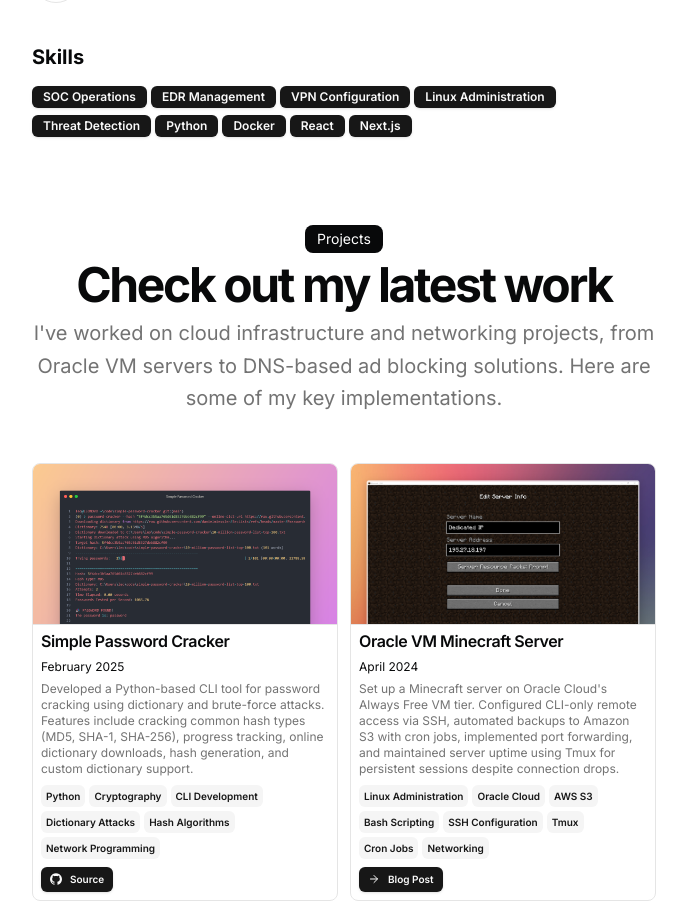
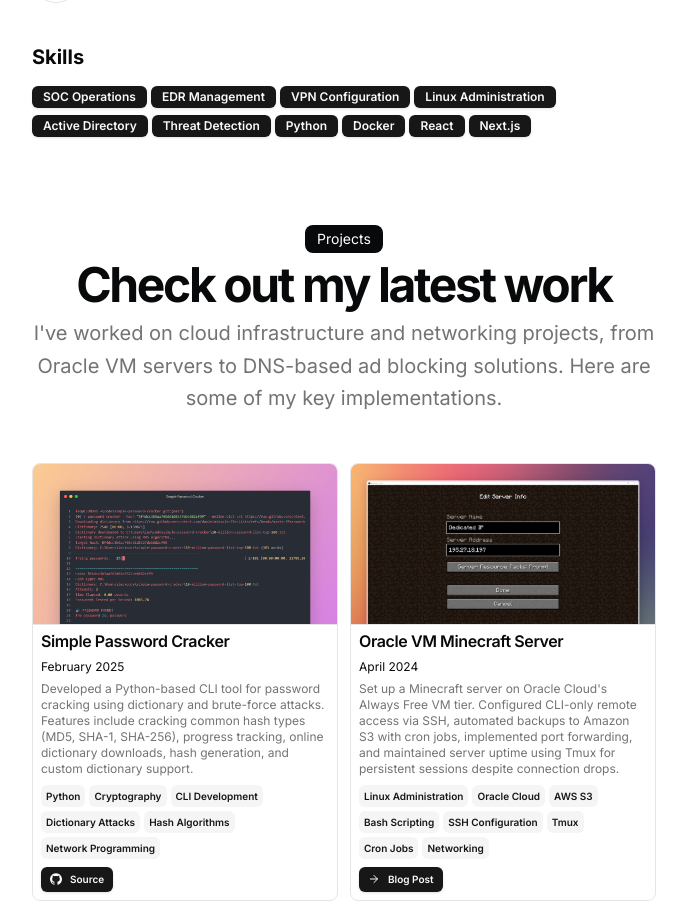
Before and after one commit to leo-mathurin/portfolio, a Next.js app: page / in a window 1280 px wide. Shown: the part 1057-1966 px from the top of the page, without its empty margins (296-983 px from the left). Built offline with nearby package versions, Linux system fonts and the light colour scheme.

Commit message:
+skills Active Directory

```diff
--- a/src/data/resume.tsx
+++ b/src/data/resume.tsx
@@ -25,6 +25,7 @@ export const DATA = {
     { en: "EDR Management", fr: "Gestion EDR" },
     { en: "VPN Configuration", fr: "Configuration VPN" },
     { en: "Linux Administration", fr: "Administration Linux" },
+    { en: "Active Directory", fr: "Active Directory" },
     { en: "Threat Detection", fr: "Détection de Menaces" },
     { en: "Python", fr: "Python" },
     { en: "Docker", fr: "Docker" },
```
